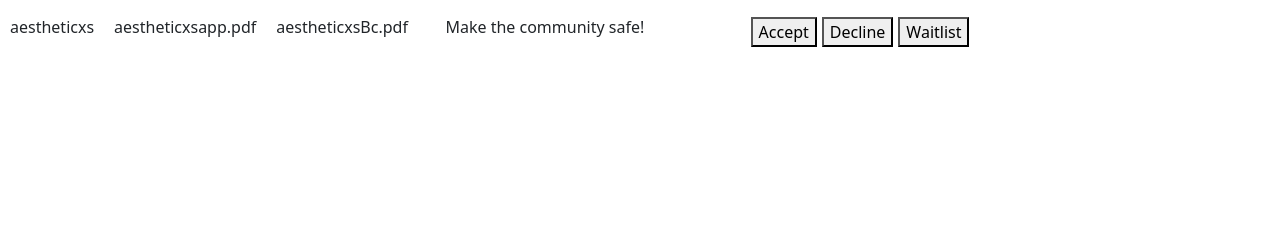
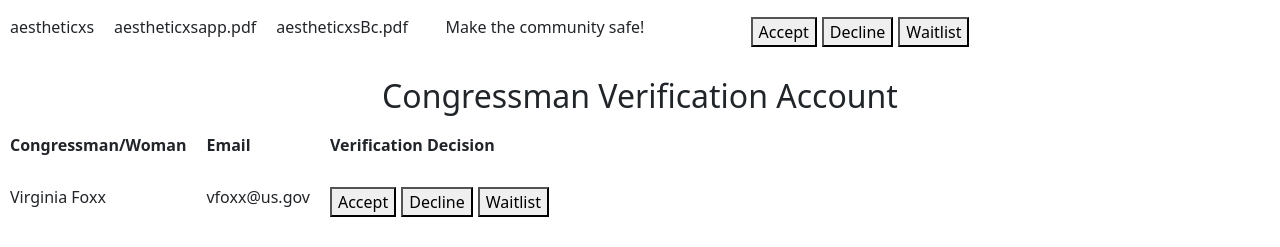
Before and after one commit to glemerich/CIC, a plain HTML site: page Currently in Congress/assets/Admin.html in a window 1280 px wide. Shown: the part 746-993 px from the top of the page. Before the commit the page ends 823 px from the top, so only its background shows below. Drawn offline with Linux system fonts and the light colour scheme; files that its build step writes are made by us from their sources; files whose address does not match are found by name.

Commit message:
Update Admin.html

```diff
--- a/Currently in Congress/assets/Admin.html
+++ b/Currently in Congress/assets/Admin.html
@@ -187,6 +187,37 @@
     </table>
 </div>
 
+
+<div>
+    <h2>Congressman Verification Account </h2>
+    <table>
+        <thead>
+            <tr>
+                <th>Congressman/Woman</th>
+                <th>Email</th>
+                <th> Verification Decision</th>
+
+            </tr>
+        </thead>
+        <tbody>
+            <tr>
+                <td>Virginia Foxx</td>
+                <td>vfoxx@us.gov</td>
+
+
+                <td class="button-container">
+                    <!-- Button 1 -->
+                    <button class="button">Accept</button>
+                    <!-- Button 2 -->
+                    <button class="button">Decline</button>
+                    <button class="button">Waitlist</button>
+                </td>
+            </tr>
+
+        </tbody>
+    </table>
+</div>
+
 <script src="assets/js/bootstrap.js"></script>
 </body>
 </html>
```
